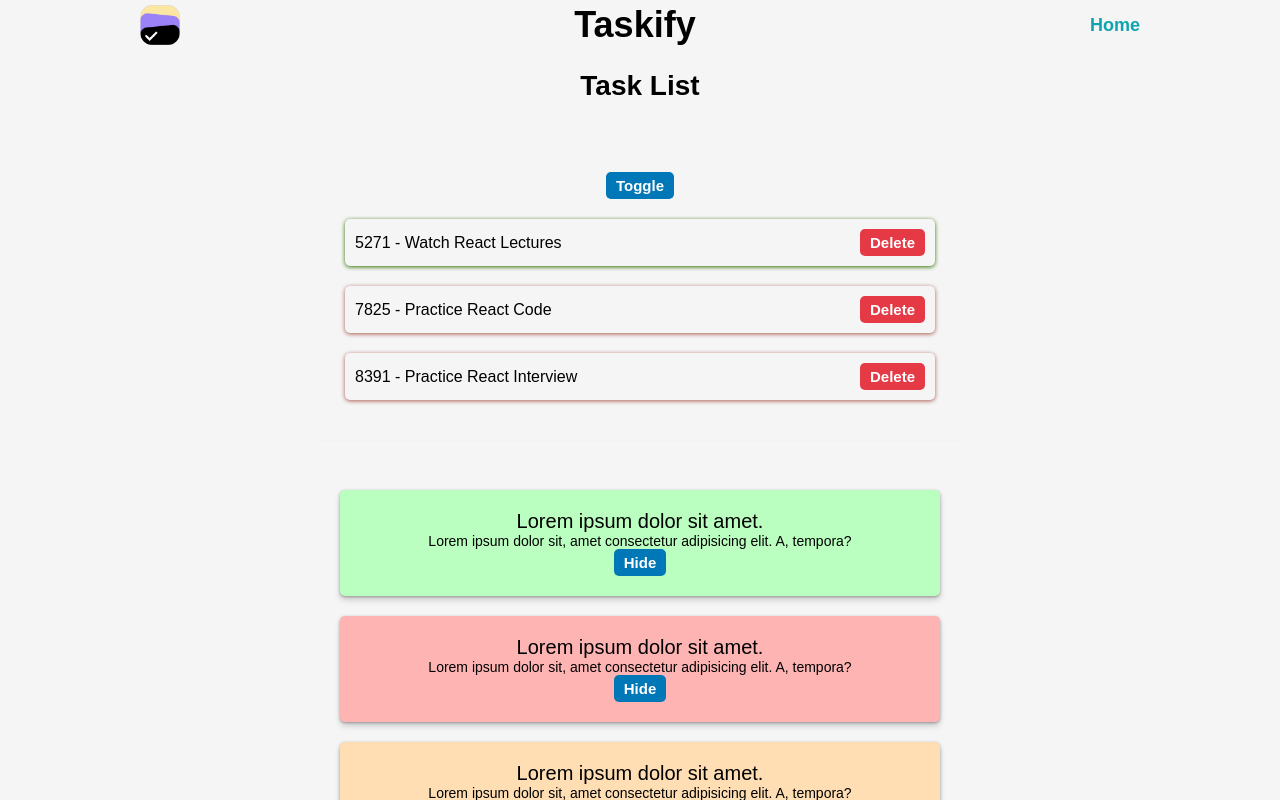
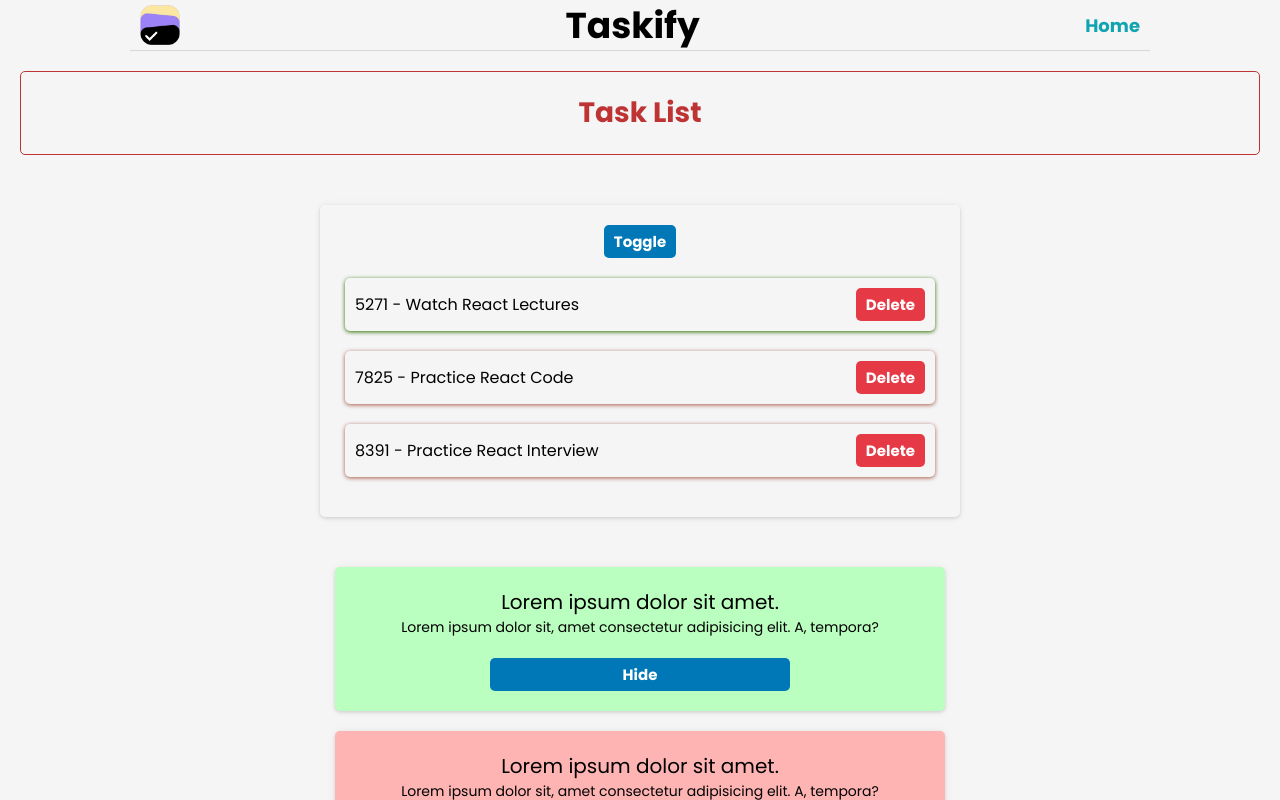
Before and after one commit to imkool47/Taskify, a React (Vite) app: page / in a window 1280 px wide. Shown: the top 800 px of the page. Built offline with nearby package versions, Linux system fonts and the light colour scheme.

Commit message:
Updated styles and components for task list and box card

```diff
--- a/src/App.css
+++ b/src/App.css
@@ -43,55 +43,6 @@ button.trigger:hover {
   color: var(--text-color);
 }
 
-.box {
-  padding: 20px 5px;
-  box-sizing: border-box;
-  border: 0px;
-  border-radius: 5px;
-  box-shadow: 0 4px 6px rgba(0, 0, 0, 0.16), 0 1px 3px rgba(0, 0, 0, 0.3);
-  max-width: 600px;
-  margin: 20px auto;
-  transition: transform 0.3s ease, box-shadow 0.3s ease;
-}
-
-.box.success {
-  /* background-color: lightgreen */
-  background-color: #baffbf;
-}
-
-.box.warning {
-  /* background-color: #e76f51; */
-  background-color: #ffdeb4;
-}
-
-.box.alert {
-  /* background-color: lightsalmon; */
-  background-color: #ffb4b4;
-}
-
-.box:hover {
-  transform: translateY(-5px); /* Slight lift on hover */
-  box-shadow: 0 8px 12px rgba(236, 235, 235, 0.5), 0 3px 6px rgba(0, 0, 0, 0.3); /* Enhanced shadow on hover */
-}
-
-.box p.title {
-  font-size: 20px;
-  /* background: transparent;
-  color: #024950;
-  font-weight: bold;
-  margin: 5px;
-  text-align: center; */
-}
-.box p.description {
-  font-size: 14px;
-  /* background: transparent;
-  font-size: small;
-  color: #116466;
-  font-weight: bold;
-  margin: 0;
-  text-align: center; */
-}
-
 .hidden {
   display: none;
 }
--- /dev/null
+++ b/src/components/BoxCard.css
@@ -0,0 +1,56 @@
+.box {
+  padding: 20px 5px;
+  /* box-sizing: border-box; */
+  border: 0px;
+  border-radius: 5px;
+  /* box-shadow: rgba(0, 0, 0, 0.16), 0px, 1px 4px; */
+  box-shadow: rgba(0, 0, 0, 0.05) 0px 2px 4px, rgba(27, 31, 35, 0.1) 0px 1px 3px,
+    rgba(0, 0, 0, 0.05) 0px 0px 10px;
+  max-width: 600px;
+  margin: 20px auto;
+  transition: transform 0.3s ease, box-shadow 0.3s ease;
+}
+
+.box.success {
+  /* background-color: lightgreen */
+  background-color: #baffbf;
+}
+
+.box.warning {
+  /* background-color: #e76f51; */
+  background-color: #ffdeb4;
+}
+
+.box.alert {
+  /* background-color: lightsalmon; */
+  background-color: #ffb4b4;
+}
+
+.box:hover {
+  transform: translateY(-5px); /* Slight lift on hover */
+  box-shadow: 0 8px 12px rgba(236, 235, 235, 0.5), 0 3px 6px rgba(0, 0, 0, 0.3); /* Enhanced shadow on hover */
+}
+
+.box p.title {
+  font-size: 20px;
+  /* background: transparent;
+    color: #024950;
+    font-weight: bold;
+    margin: 5px;
+    text-align: center; */
+}
+
+.box p.description {
+  font-size: 14px;
+  /* background: transparent;
+    font-size: small;
+    color: #116466;
+    font-weight: bold;
+    margin: 0;
+    text-align: center; */
+}
+
+.box button {
+  width: 300px;
+  margin-top: 20px;
+}
--- a/src/components/Footer.css
+++ b/src/components/Footer.css
@@ -4,4 +4,5 @@ footer {
   text-align: center;
   padding: 20px;
   border-top: 1px solid var(--theme-border);
+  position: relative;
 }
--- a/src/components/Header.css
+++ b/src/components/Header.css
@@ -6,7 +6,7 @@ header {
   align-items: center;
   max-width: 1000px;
   margin: auto;
-  border-bottom: var(--primary-color) 1px solid;
+  border-bottom: var(--theme-border) 1px solid;
   font-size: 18px;
   padding: 0px 10px;
   overflow: hidden;
--- a/src/components/TaskCard.css
+++ b/src/components/TaskCard.css
@@ -31,12 +31,12 @@ li.incomplete {
 }
 
 button.delete {
-    border: 0px;
-    border-radius: 5px;
-    background-color: #e63946;
-    color: #FFFFFF;
-    padding: 5px 10px;
-    cursor: pointer;
+  border: 0px;
+  border-radius: 5px;
+  background-color: #e63946;
+  color: #ffffff;
+  padding: 5px 10px;
+  cursor: pointer;
 }
 
 button.delete:hover {
--- a/src/components/TaskList.css
+++ b/src/components/TaskList.css
@@ -10,7 +10,9 @@
   max-width: 600px;
   margin: 50px auto;
   padding: 20px;
-  box-shadow: rgba(0, 0, 0, 0.02) 0px 1px 3px 0px;
+  box-shadow: rgba(0, 0, 0, 0.05) 0px 2px 4px, rgba(27, 31, 35, 0.1) 0px 1px 3px,
+    rgba(0, 0, 0, 0.05) 0px 0px 10px;
+  border-radius: 5px;
 }
 
 .tasklist button.trigger {
--- a/src/components/TaskList.jsx
+++ b/src/components/TaskList.jsx
@@ -11,13 +11,21 @@ export const TaskList = () => {
   ]);
   const [show, setShow] = useState(true);
 
+  const styles = {
+    color: "#be3434",
+    border: "1px solid #be3434",
+    borderRadius: "5px",
+    fontSize: "28px",
+    padding: "20px"
+  }
+
   function handleDelete(id) {
     setTask(task.filter((task) => id !== task.id));
   }
 
   return (
     <div className="tasklist">
-      <h1>Task List</h1>
+      <h1 style={styles}>Task List</h1>
       <ul>
         <button className="trigger" onClick={() => setShow(!show)}>
           Toggle
@@ -48,5 +56,5 @@ export const TaskList = () => {
         </p>
       </BoxCard>
     </div>
-  );
-};
+  )
+}
--- a/src/index.css
+++ b/src/index.css
@@ -1,12 +1,23 @@
-*{
-  font-family: Arial, Helvetica, sans-serif;
+@import url("https://fonts.googleapis.com/css2?family=Poppins:ital,wght@0,100;0,200;0,300;0,400;0,500;0,600;0,700;0,800;0,900;1,100;1,200;1,300;1,400;1,500;1,600;1,700;1,800;1,900&display=swap");
+
+* {
+  font-family: Poppins, Helvetica, sans-serif;
   margin: 0px;
   padding: 0px;
   /* box-sizing: border-box; */
 }
 
-:root{
-  --text-color: #D1E8E2;
+main {
+  min-height: 90vh;
+  min-width: 1200px;
+  margin: auto;
+  padding: 10px;
+}
+
+:root {
+  --text-color: #d1e8e2;
+  --theme-border: #d7d7d7;
+  --theme-button: #0f3460;
 }
 
 li {
```
Also changed, not shown: src/components/BoxCard.jsx (+11 -8 lines).
